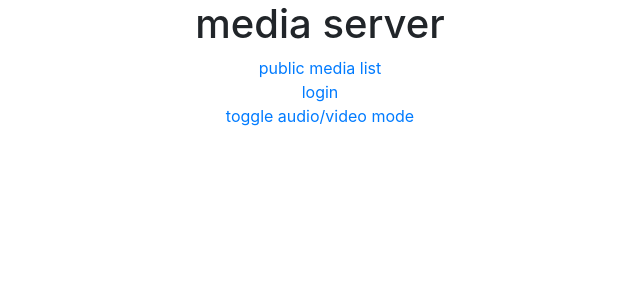
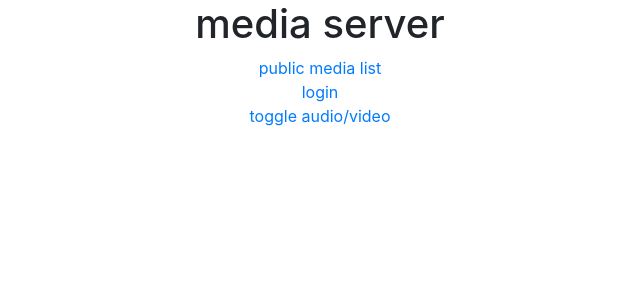
Before and after one commit to urlordjames/musicserver, a Django app: page / in a window 1280 px wide. Shown: the top 300 px of the page, without its empty margins (320-960 px from the left). Run offline with Django 3.2, Linux system fonts and the light colour scheme; some libraries are stand-ins or nearby versions.

Commit message:
changed HTML layout of main page

```diff
--- a/homepage/templates/index.html
+++ b/homepage/templates/index.html
@@ -6,18 +6,20 @@
     <div style="text-align: center">
         <h1 class="big-text">media server</h1>
         {% if username %}
-        <div class="small-text">you are currently logged in as {{ username }}</div>
+        <p class="small-text">you are currently logged in as {{ username }}</p>
         {% endif %}
-        <div class="medium-text"><a href="/publicmedia/">public media list</a></div>
-        {% if request.user.is_authenticated %}
-        <div class="medium-text"><a href="/mymedia/">your media</a></div>
-        <div class="medium-text"><a href="/upload/">upload new media</a></div>
-        <div class="medium-text"><a href="/logout/">logout</a></div>
-        <div class="medium-text"><a href="/resetpassword/">reset password</a></div>
-        {% else %}
-        <div class="medium-text"><a href="/login/">login</a></div>
-        {% endif %}
-        <div class="medium-text"><a href="/togglemode/">toggle audio/video mode</a></div>
+        <nav class="medium-text">
+            <a href="/publicmedia/">public media list</a><br>
+            {% if request.user.is_authenticated %}
+            <a href="/mymedia/">your media</a><br>
+            <a href="/upload/">upload new media</a><br>
+            <a href="/logout/">logout</a><br>
+            <a href="/resetpassword/">reset password</a><br>
+            {% else %}
+            <a href="/login/">login</a><br>
+            {% endif %}
+            <a href="/togglemode/">toggle audio/video</a><br>
+        </nav>
     </div>
     <div class="col-sm-12 small-text" style="text-align: center; position: fixed; bottom: 0">
         <a href="https://github.com/urlordjames/musicserver">licensed under MIT by urlordjames</a>
```
